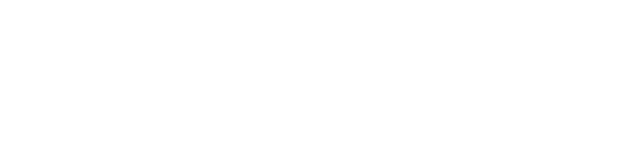
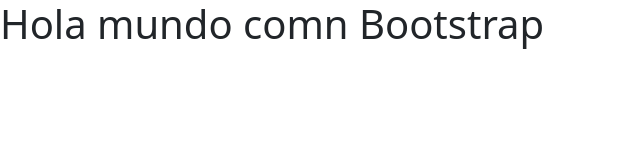
Before and after one commit to jatg-eca/bsaleprueba, a website: page index.html in a window 1280 px wide. Shown: the whole page, without its empty margins (0-640 px from the left). Drawn offline with nearby package versions, Linux system fonts and the light colour scheme.

Commit message:
Add: Bootstrap en página

```diff
--- a/index.html
+++ b/index.html
@@ -4,8 +4,15 @@
     <meta http-equiv="X-UA-Compatible" content="IE=edge">
     <meta name="viewport" content="width=device-width, initial-scale=1.0">
     <title>B-sale e-Commerce</title>
+    <!-- Preload y Bootstrap -->
+    <link rel="preload" href="node_modules/bootstrap/dist/css/bootstrap.min.css">
+    <link rel="stylesheet" href="node_modules/bootstrap/dist/css/bootstrap.min.css">
 </head>
 <body>
 
+    <h1>Hola mundo comn Bootstrap</h1>
+
+    <!-- Script JS de Bootstrap -->
+    <script src="node_modules/bootstrap/dist/js/bootstrap.bundle.min.js"></script>
 </body>
 </html>
```
